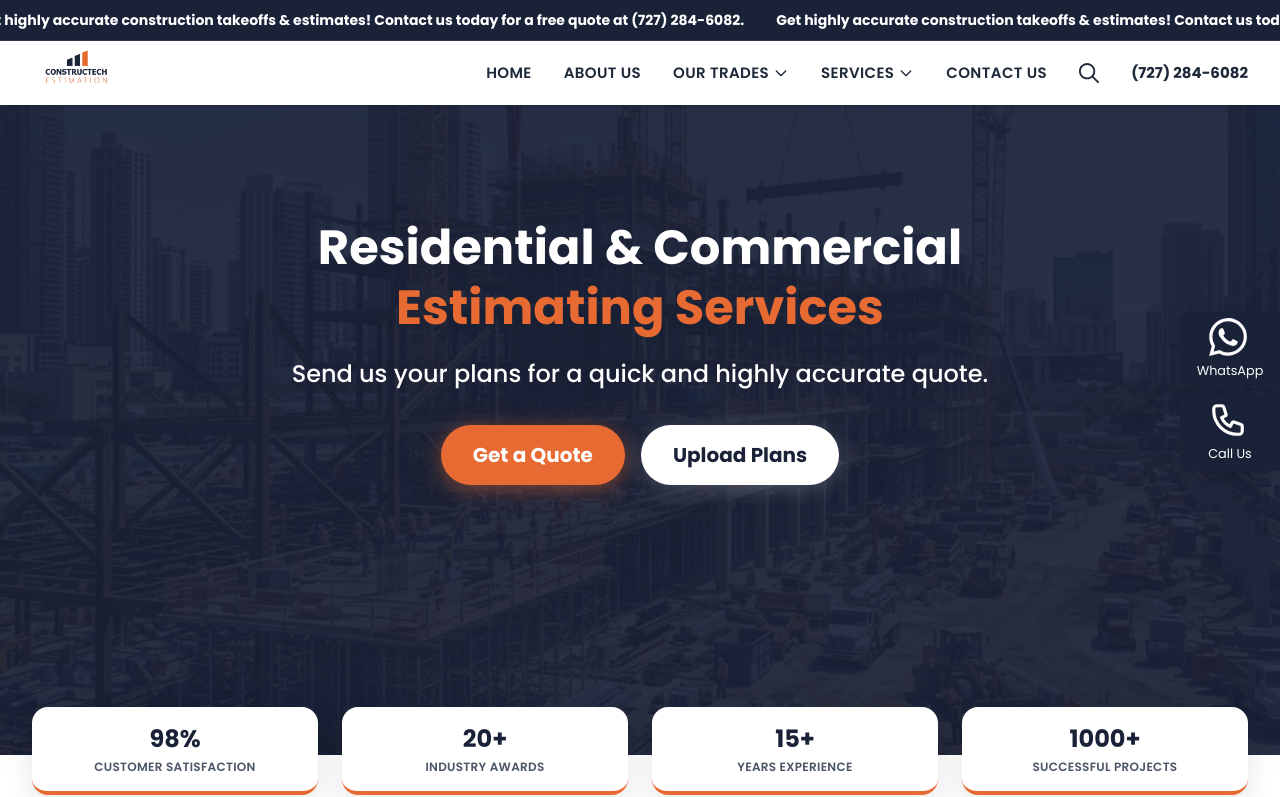
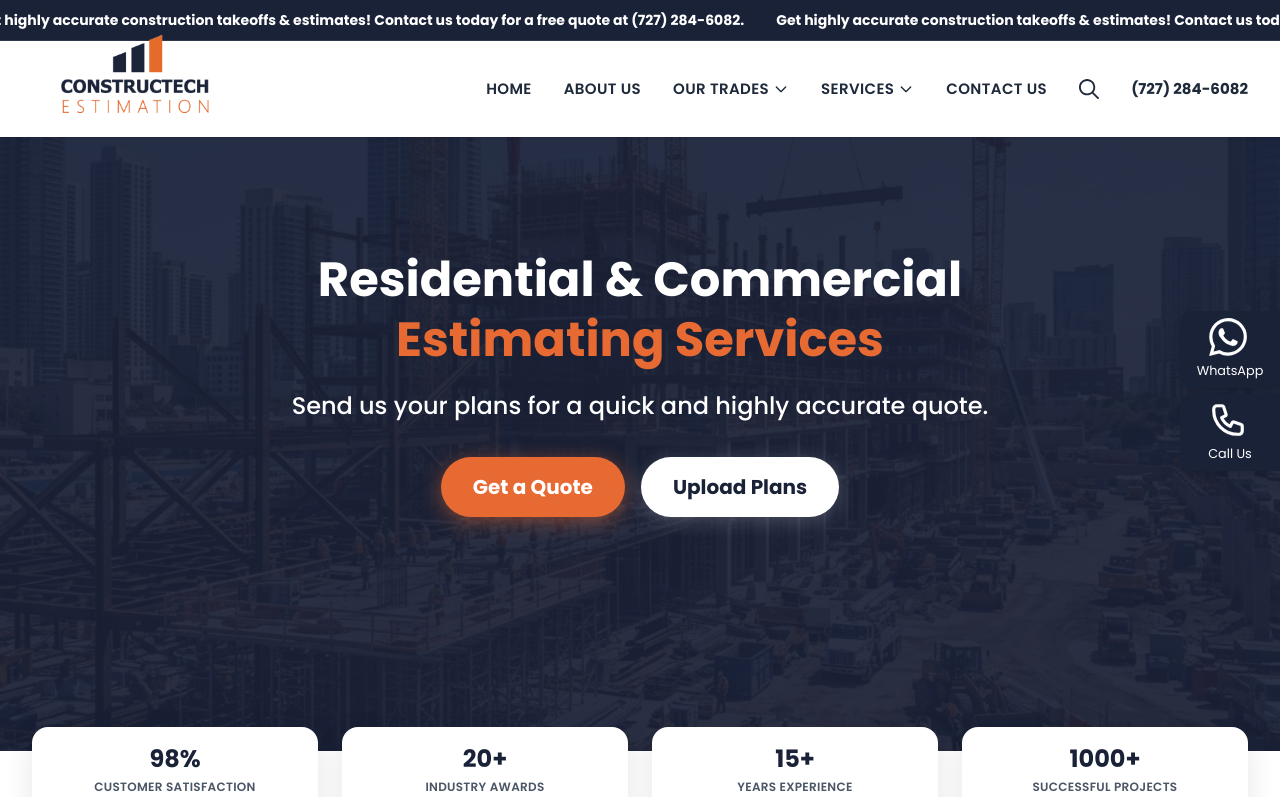
Before and after one commit to Alirazadev786/constructech-estimation, a Next.js app: page / in a window 1280 px wide. Shown: the top 797 px of the page. Built offline with nearby package versions, Linux system fonts and the light colour scheme.

Commit message:
Adjust header and slider layout for optimal visual balance

```diff
--- a/src/app/page.tsx
+++ b/src/app/page.tsx
@@ -10,7 +10,7 @@ export default function Home() {
       <HeroSlider />
 
       {/* STATS OVERLAP */}
-      <section className="relative z-20 md:-mt-12 px-4 sm:px-6 lg:px-8 bg-transparent pb-10 md:pb-0">
+      <section className="relative z-20 md:-mt-6 px-4 sm:px-6 lg:px-8 bg-transparent pb-10 md:pb-0">
         <div className="max-w-7xl mx-auto">
           <div className="grid grid-cols-2 md:grid-cols-4 gap-4 md:gap-6">
             {[
--- a/src/components/Header.tsx
+++ b/src/components/Header.tsx
@@ -25,12 +25,12 @@ export default function Header() {
       {/* Main Header */}
       <header className="bg-white sticky top-0 z-50 shadow-sm">
         <div className="max-w-7xl mx-auto px-4 sm:px-6 lg:px-8">
-            <div className="flex justify-between items-center h-16 md:h-16">
+            <div className="flex justify-between items-center h-20 md:h-24">
 
               {/* Logo */}
-              <div className="flex-shrink-0 flex items-center h-full py-1">
-                <Link href="/">
-                  <img src="/logo-transparent.png" alt="Constructech Estimation" className="h-10 md:h-12 w-auto object-contain origin-left transform scale-110 md:scale-125 translate-x-2" />
+              <div className="flex-shrink-0 flex items-center h-full py-0">
+                <Link href="/" className="h-full flex items-center">
+                  <img src="/logo-transparent.png" alt="Constructech Estimation" className="h-full w-auto object-contain origin-left transform scale-125 md:scale-150 translate-x-4" />
                 </Link>
               </div>
 
--- a/src/components/HeroSlider.tsx
+++ b/src/components/HeroSlider.tsx
@@ -24,7 +24,7 @@ export default function HeroSlider() {
       <div className="flex w-full h-full min-h-[450px] items-stretch">
 
         {/* Slide 1 */}
-        <div className="relative flex-[0_0_100%] min-w-0 flex items-center pt-4 pb-24 md:pt-6 md:pb-[180px]">
+        <div className="relative flex-[0_0_100%] min-w-0 flex items-center pt-4 pb-24 md:pt-6 md:pb-36">
           {/* Background Image */}
           <div className="absolute inset-0 z-0">
             <Image
@@ -80,7 +80,7 @@ export default function HeroSlider() {
         </div>
 
         {/* Slide 2 */}
-        <div className="relative flex-[0_0_100%] min-w-0 flex items-center pt-4 pb-24 md:pt-6 md:pb-[180px]">
+        <div className="relative flex-[0_0_100%] min-w-0 flex items-center pt-4 pb-24 md:pt-6 md:pb-36">
           {/* Background Image */}
           <div className="absolute inset-0 z-0">
             <Image
```
